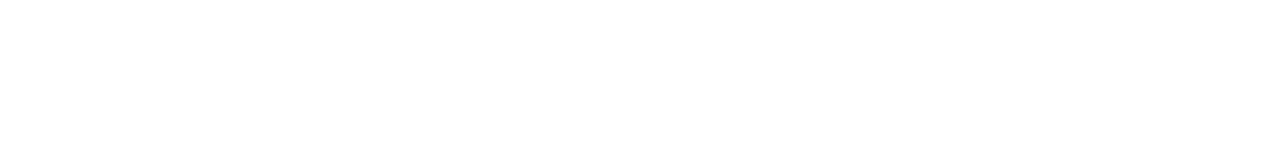
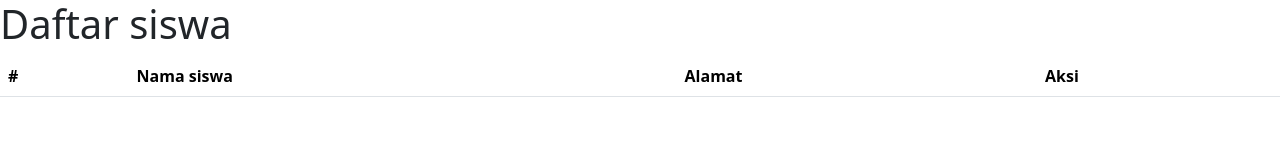
Before and after one commit to Kevinasrori/Siswa, a plain HTML site: page index.html in a window 1280 px wide. Drawn offline with nearby package versions, Linux system fonts and the light colour scheme.

Commit message:
menambah tabel data

```diff
--- a/index.html
+++ b/index.html
@@ -4,7 +4,7 @@
  <head>
    <meta charset="UTF-8">
    <meta name="viewport" content="width=device-width, initial-scale=1">
-   <title>Daftar Produk</title>
+   <title>Daftar siswa</title>
    <link href="https://cdn.jsdelivr.net/npm/bootstrap@5.3.2/dist/css/bootstrap.min.css" rel="stylesheet" integrity="sha384-T3c6CoIi6uLrA9TneNEoa7RxnatzjcDSCmG1MXxSR1GAsXEV/Dwwykc2MPK8M2HN" crossorigin="anonymous">
    <script src="https://cdn.jsdelivr.net/npm/bootstrap@5.3.2/dist/js/bootstrap.bundle.min.js" integrity="sha384-C6RzsynM9kWDrMNeT87bh95OGNyZPhcTNXj1NW7RuBCsyN/o0jlpcV8Qyq46cDfL" crossorigin="anonymous"></script>
 
@@ -12,6 +12,20 @@
  </head>
 
  <body>
+   <h1>Daftar siswa</h1>
+
+   <table class="table" id="daftar-siswa">
+     <thead>
+       <tr>
+         <th scope="col">#</th>
+         <th scope="col">Nama siswa</th>
+         <th scope="col">Alamat</th>
+         <th scope="col">Aksi</th>
+       </tr>
+     </thead>
+     <tbody>
+     </tbody>
+   </table>
  </body>
 
  </html>
```
